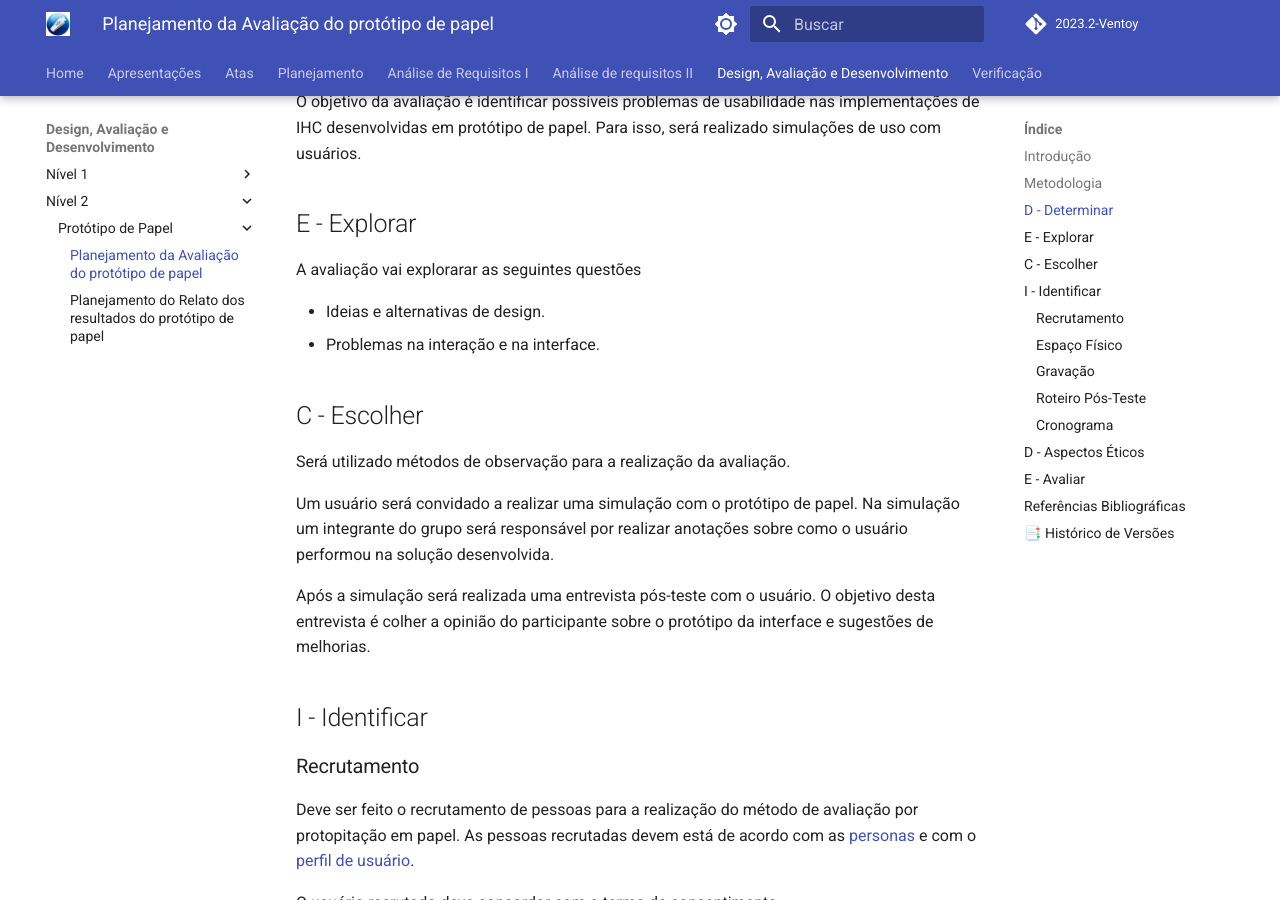
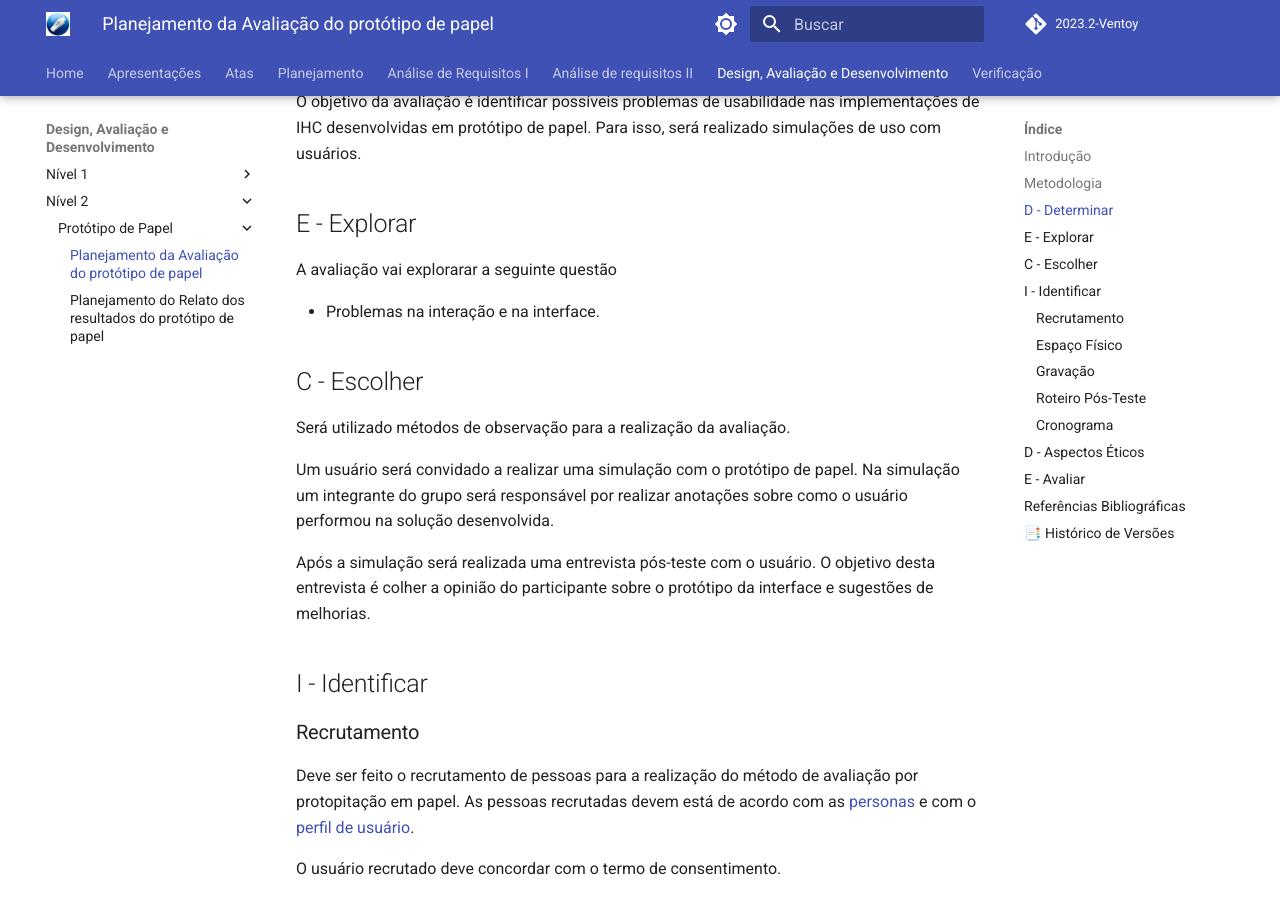
Before and after one commit to Interacao-Humano-Computador/2023.2-Ventoy, an MkDocs documentation site: the page built from docs/DAD/nivel2/prototipoDePapel/planejamento.md, in a window 1280 px wide and 900 px high, scrolled down 576 px. Built offline with MkDocs 1.6.1 and Material for MkDocs 9.7.7, drawn with Linux system fonts in a browser that asks for light colours; comment, search, counter and statistics services are not loaded.

Commit message:
Atualizar o planejamento.md

```diff
--- a/docs/DAD/nivel2/prototipoDePapel/planejamento.md
+++ b/docs/DAD/nivel2/prototipoDePapel/planejamento.md
@@ -22,9 +22,8 @@ usuários.
 
 ## E - Explorar
 
-A avaliação vai explorarar as seguintes questões
+A avaliação vai explorarar a seguinte questão
 
-- Ideias e alternativas de design.
 - Problemas na interação e na interface.
 
 ## C - Escolher
```
